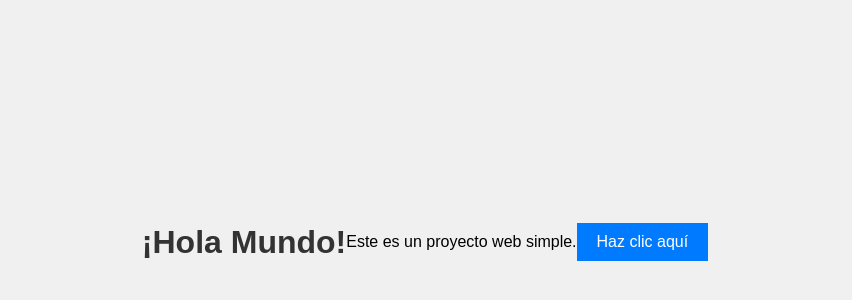
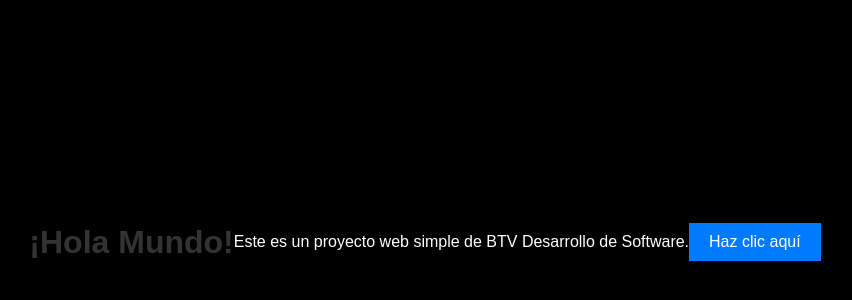
Before and after one commit to will19742/3DSSOFTWARE, a plain HTML site: page index.html in a window 1280 px wide. Shown: the part 158-458 px from the top of the page, without its empty margins (215-1067 px from the left). Drawn offline with Linux system fonts and the light colour scheme.

Commit message:
Segundo commit

```diff
--- a/index.html
+++ b/index.html
@@ -8,7 +8,7 @@
 </head>
 <body>
     <h1>¡Hola Mundo!</h1>
-    <p>Este es un proyecto web simple.</p>
+    <p><font color=white>Este es un proyecto web simple de BTV Desarrollo de Software.</font></p>
     <button id="myButton">Haz clic aquí</button>
     <script src="scripts.js"></script>
 </body>
--- a/styles.css
+++ b/styles.css
@@ -6,7 +6,7 @@ body {
     justify-content: center;
     align-items: center;
     height: 100vh;
-    background-color: #f0f0f0;
+    background-color: #000000;
 }
 
 h1 {
```
